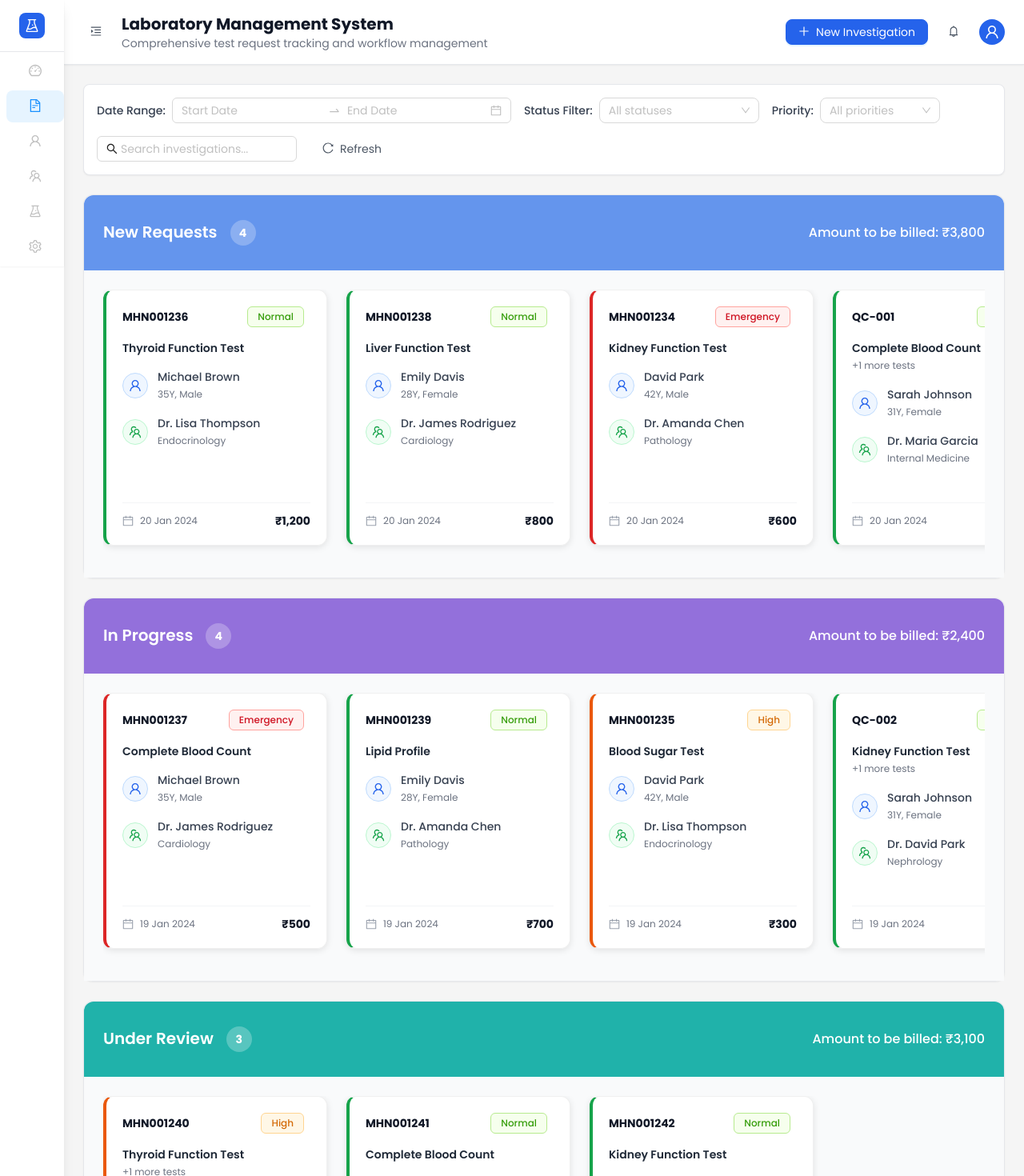
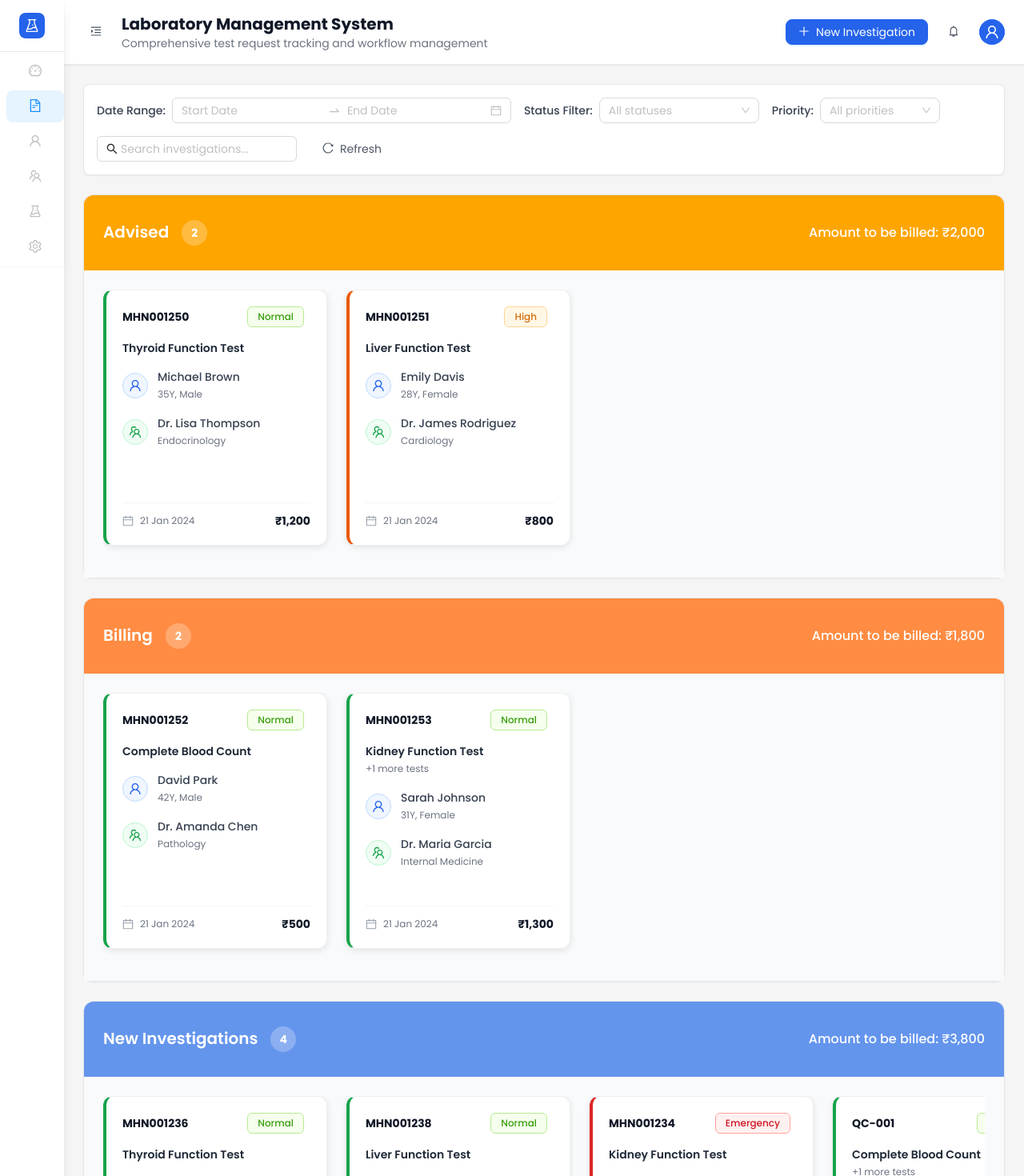
Before and after one commit to nabeel-ncz/lab-management-technical-task, a React (Vite) app in the folder client/: page / in a window 1280 px wide. Shown: the top 1470 px of the page at 80% size. Built offline with nearby package versions, Linux system fonts and the light colour scheme.

Commit message:
Update investigation statuses and filter options to reflect new terminology. Replace 'New Requests' with 'New Investigations' and introduce 'Advised' and 'Billing' statuses in relevant components and mock data. Ensure consistency across the application by updating status labels and colors.

```diff
--- a/client/src/App.tsx
+++ b/client/src/App.tsx
@@ -104,7 +104,7 @@ function App() {
     try {
       const newInvestigation = await api.createInvestigation({
         ...data,
-        status: 'New Requests',
+        status: 'New Investigations',
         notes: data.notes || ''
       });
       setInvestigations(prev => [...prev, newInvestigation]);
@@ -222,11 +222,13 @@ function App() {
   // Create Kanban columns
   const createKanbanColumns = (): KanbanColumn[] => {
     const statusConfig = [
-      { id: 'new-requests', title: 'New Requests', color: '#1890ff', bgColor: '#6495ED' },
+      { id: 'advised', title: 'Advised', color: '#faad14', bgColor: '#FFA500' },
+      { id: 'billing', title: 'Billing', color: '#fa8c16', bgColor: '#FF8C42' },
+      { id: 'new-investigations', title: 'New Investigations', color: '#1890ff', bgColor: '#6495ED' },
       { id: 'in-progress', title: 'In Progress', color: '#722ed1', bgColor: '#9370DB' },
       { id: 'under-review', title: 'Under Review', color: '#13c2c2', bgColor: '#20B2AA' },
       { id: 'approved', title: 'Approved', color: '#52c41a', bgColor: '#32CD32' },
-      { id: 'revision-required', title: 'Revision required', color: '#f5222d', bgColor: '#FF6B6B' }
+      { id: 'revision-required', title: 'Revision Required', color: '#f5222d', bgColor: '#FF6B6B' }
     ];
 
     return statusConfig.map(config => {
--- a/client/src/api/mockApi.ts
+++ b/client/src/api/mockApi.ts
@@ -184,11 +184,13 @@ class MockApi {
 
     // Map column IDs to status strings
     const statusMap: Record<string, Investigation['status']> = {
-      'new-requests': 'New Requests',
+      'advised': 'Advised',
+      'billing': 'Billing',
+      'new-investigations': 'New Investigations',
       'in-progress': 'In Progress',
       'under-review': 'Under Review',
       'approved': 'Approved',
-      'revision-required': 'Revision required'
+      'revision-required': 'Revision Required'
     };
 
     const status = statusMap[newStatus] || newStatus as Investigation['status'];
--- a/client/src/components/Filters/FilterBar.tsx
+++ b/client/src/components/Filters/FilterBar.tsx
@@ -21,11 +21,13 @@ export const FilterBar: React.FC<FilterBarProps> = ({
   onRefresh
 }) => {
   const statusOptions = [
-    { label: 'New Requests', value: 'New Requests' },
+    { label: 'Advised', value: 'Advised' },
+    { label: 'Billing', value: 'Billing' },
+    { label: 'New Investigations', value: 'New Investigations' },
     { label: 'In Progress', value: 'In Progress' },
     { label: 'Under Review', value: 'Under Review' },
     { label: 'Approved', value: 'Approved' },
-    { label: 'Revision required', value: 'Revision required' },
+    { label: 'Revision Required', value: 'Revision Required' },
   ];
 
   const priorityOptions = [
--- a/client/src/components/Investigation/InvestigationModal.tsx
+++ b/client/src/components/Investigation/InvestigationModal.tsx
@@ -42,20 +42,24 @@ export const InvestigationModal: React.FC<InvestigationModalProps> = ({
   };
 
   const statusOptions = [
-    { label: 'New Requests', value: 'New Requests' },
+    { label: 'Advised', value: 'Advised' },
+    { label: 'Billing', value: 'Billing' },
+    { label: 'New Investigations', value: 'New Investigations' },
     { label: 'In Progress', value: 'In Progress' },
     { label: 'Under Review', value: 'Under Review' },
     { label: 'Approved', value: 'Approved' },
-    { label: 'Revision required', value: 'Revision required' },
+    { label: 'Revision Required', value: 'Revision Required' },
   ];
 
   const getStatusColor = (status: string) => {
     switch (status) {
-      case 'New Requests': return 'blue';
+      case 'Advised': return 'orange';
+      case 'Billing': return 'gold';
+      case 'New Investigations': return 'blue';
       case 'In Progress': return 'purple';
       case 'Under Review': return 'cyan';
       case 'Approved': return 'green';
-      case 'Revision required': return 'red';
+      case 'Revision Required': return 'red';
       default: return 'default';
     }
   };
--- a/client/src/data/mockData.ts
+++ b/client/src/data/mockData.ts
@@ -175,13 +175,67 @@ export const mockTests: Test[] = [
 ];
 
 export const mockInvestigations: Investigation[] = [
-  // New Requests - order 1-4
+  // Advised - order 1-2
+  {
+    id: 'MHN001250',
+    patientId: 'P001',
+    doctorId: 'D001',
+    testIds: ['T001'],
+    status: 'Advised',
+    priority: 'Normal',
+    totalAmount: 1200,
+    notes: 'Doctor advised thyroid function test',
+    order: 1,
+    createdAt: '2024-01-21T08:30:00Z',
+    updatedAt: '2024-01-21T08:30:00Z'
+  },
+  {
+    id: 'MHN001251',
+    patientId: 'P002',
+    doctorId: 'D002',
+    testIds: ['T002'],
+    status: 'Advised',
+    priority: 'High',
+    totalAmount: 800,
+    notes: 'Follow-up liver function advised',
+    order: 2,
+    createdAt: '2024-01-21T09:15:00Z',
+    updatedAt: '2024-01-21T09:15:00Z'
+  },
+  // Billing - order 1-2
+  {
+    id: 'MHN001252',
+    patientId: 'P003',
+    doctorId: 'D003',
+    testIds: ['T003'],
+    status: 'Billing',
+    priority: 'Normal',
+    totalAmount: 500,
+    notes: 'Ready for billing process',
+    order: 1,
+    createdAt: '2024-01-21T10:00:00Z',
+    updatedAt: '2024-01-21T10:00:00Z'
+  },
+  {
+    id: 'MHN001253',
+    patientId: 'P004',
+    doctorId: 'D004',
+    testIds: ['T004', 'T005'],
+    status: 'Billing',
+    priority: 'Normal',
+    totalAmount: 1300,
+    notes: 'Multiple tests for billing',
+    order: 2,
+    createdAt: '2024-01-21T10:30:00Z',
+    updatedAt: '2024-01-21T10:30:00Z'
+  },
+  // New Investigations - order 1-4
   {
     id: 'MHN001236',
     patientId: 'P001',
     doctorId: 'D001',
     testIds: ['T001'],
-    status: 'New Requests',
+    status: 'New Investigations',
     priority: 'Normal',
     totalAmount: 1200,
     notes: 'Routine thyroid check-up',
@@ -194,7 +248,7 @@ export const mockInvestigations: Investigation[] = [
     patientId: 'P002',
     doctorId: 'D002',
     testIds: ['T002'],
-    status: 'New Requests',
+    status: 'New Investigations',
     priority: 'Normal',
     totalAmount: 800,
     notes: 'Follow-up liver function assessment',
@@ -207,7 +261,7 @@ export const mockInvestigations: Investigation[] = [
     patientId: 'P003',
     doctorId: 'D003',
     testIds: ['T004'],
-    status: 'New Requests',
+    status: 'New Investigations',
     priority: 'Emergency',
     totalAmount: 600,
     notes: 'Urgent kidney function check',
@@ -220,7 +274,7 @@ export const mockInvestigations: Investigation[] = [
     patientId: 'P004',
     doctorId: 'D004',
     testIds: ['T003', 'T005'],
-    status: 'New Requests',
+    status: 'New Investigations',
     priority: 'Normal',
     totalAmount: 1200,
     notes: 'Complete health check-up',
@@ -348,13 +402,13 @@ export const mockInvestigations: Investigation[] = [
     createdAt: '2024-01-17T12:15:00Z',
     updatedAt: '2024-01-20T22:00:00Z'
   },
-  // Revision required - order 1-2
+  // Revision Required - order 1-2
   {
     id: 'MHN001245',
     patientId: 'P005',
     doctorId: 'D001',
     testIds: ['T002'],
-    status: 'Revision required',
+    status: 'Revision Required',
     priority: 'High',
     totalAmount: 800,
     notes: 'Liver function needs retest',
@@ -367,7 +421,7 @@ export const mockInvestigations: Investigation[] = [
     patientId: 'P001',
     doctorId: 'D004',
     testIds: ['T003'],
-    status: 'Revision required',
+    status: 'Revision Required',
     priority: 'Normal',
     totalAmount: 500,
     notes: 'Sample quality issues',
--- a/client/src/types/index.ts
+++ b/client/src/types/index.ts
@@ -37,7 +37,7 @@ export interface Investigation {
   patientId: string;
   doctorId: string;
   testIds: string[];
-  status: 'New Requests' | 'In Progress' | 'Under Review' | 'Approved' | 'Revision required';
+  status: 'Advised' | 'Billing' | 'New Investigations' | 'In Progress' | 'Under Review' | 'Approved' | 'Revision Required';
   priority: 'Emergency' | 'Normal' | 'High';
   totalAmount: number;
   reportFile?: string;
```
